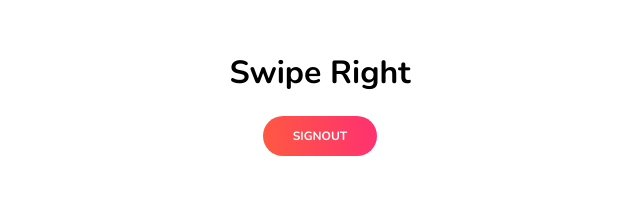
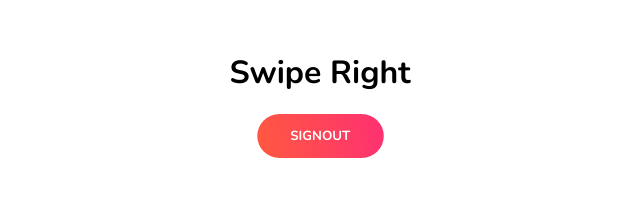
Before and after one commit to somunachima/homies, a JavaScript app: page / in a window 1280 px wide. In both pictures the pointer is over the button "SIGNOUT". Shown: the top 208 px of the page, without its empty margins (320-960 px from the left). Built offline with nearby package versions, Linux system fonts and the light colour scheme; the HTML template or start-up script is replaced by a standard one.

Commit message:
add styling to hover styling to home btn

```diff
--- a/src/components/Nav.js
+++ b/src/components/Nav.js
@@ -1,4 +1,4 @@
-import logo from '../images/logo.png'
+// import logo from '../images/logo.png'
 
 const Nav = () => {
   return (
--- a/src/index.css
+++ b/src/index.css
@@ -22,9 +22,11 @@ body {
   border-radius: 1.5rem;
   border: none;
   padding: 12px 30px;
+  transition: all 1.1s;
 }
 
 .home-btn:hover {
-  transition: 3s;
   background: linear-gradient(260deg, #fe3072, #ff5940);
+  opacity: 1;
+  transform: scale(1.1);
 }
```
